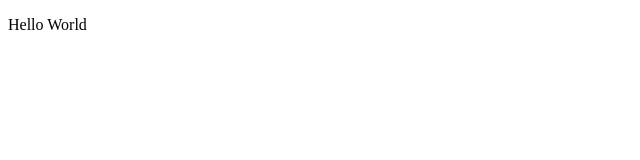
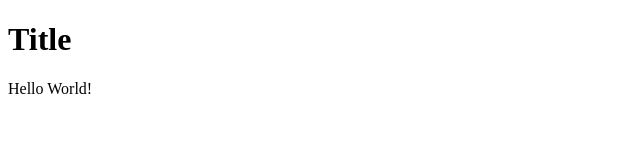
Before and after one commit to SatiricRug/SatiricRug.github.io, a plain HTML site: page index.html in a window 1280 px wide. Shown: the whole page, without its empty margins (0-640 px from the left). Drawn offline with Linux system fonts and the light colour scheme.

Commit message:
Still testing

```diff
--- a/index.html
+++ b/index.html
@@ -4,6 +4,7 @@
 		<title>WHEEEEEE!</title>
 	</head>
 	<body>
-	<p>Hello World</p>
+		<h1>Title</h1>
+		<p>Hello World!
 	</body>
 </html>
```
